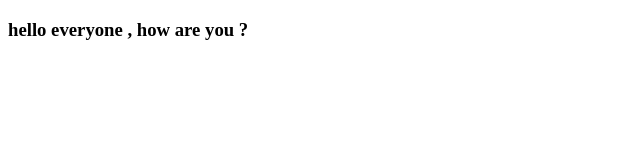
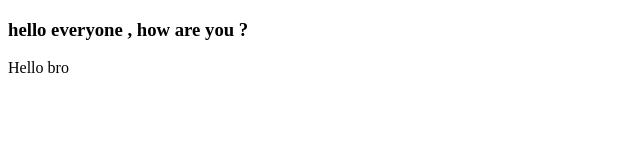
Before and after one commit to swapno1/LocalRepo, a plain HTML site: page index.html in a window 1280 px wide. Shown: the full height of the page, 0-640 px from the left. Drawn offline with Linux system fonts and the light colour scheme.

Commit message:
Add paragraph

```diff
--- a/index.html
+++ b/index.html
@@ -7,5 +7,6 @@
 </head>
 <body>
   <h3>hello everyone , how are you ?</h3>
+  <p>Hello bro</p>
 </body>
 </html>
```
